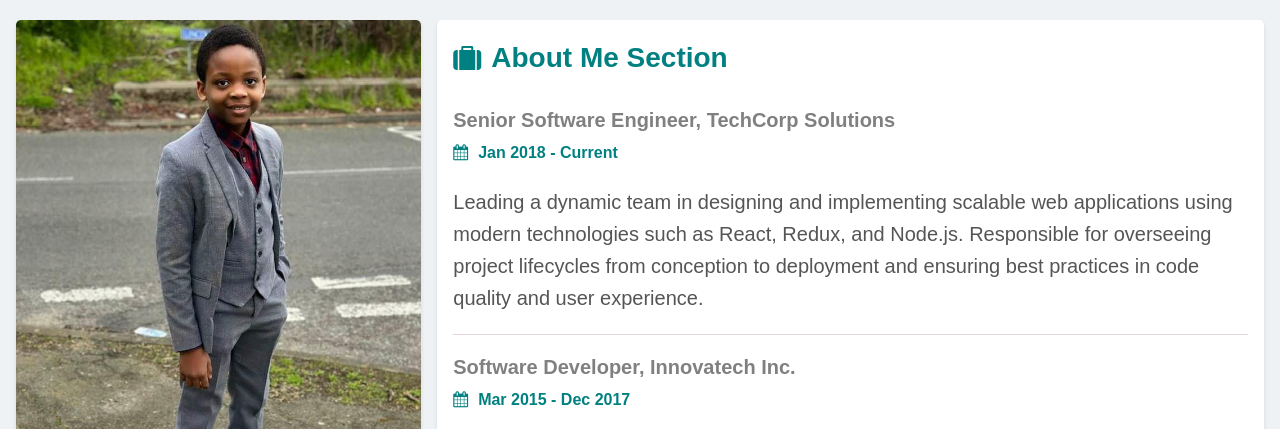
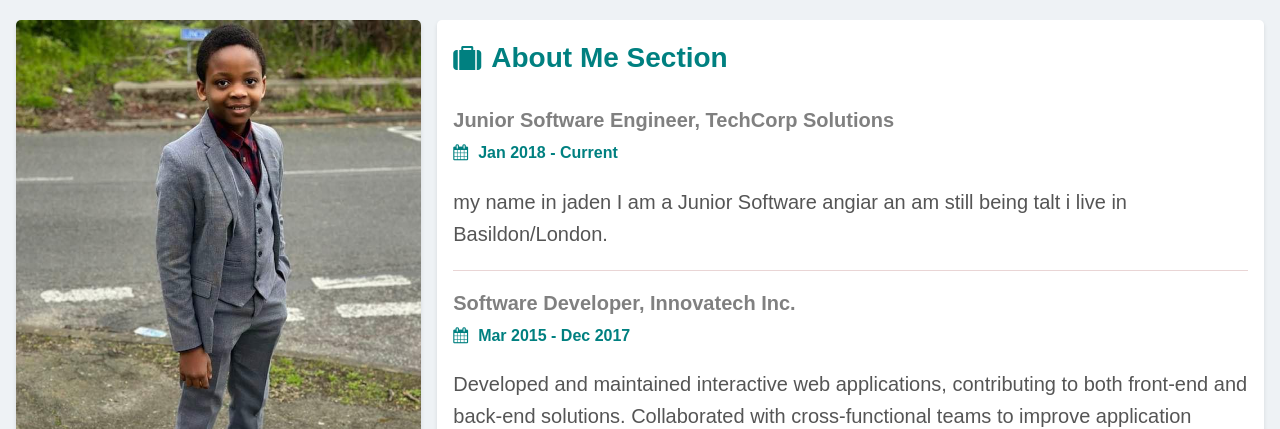
Before and after one commit to joheobe/portfolio, a plain HTML site: page index.html in a window 1280 px wide. Shown: the top 429 px of the page. Drawn offline with Linux system fonts and the light colour scheme.

```diff
--- a/index.html
+++ b/index.html
@@ -3,7 +3,7 @@
 <head>
   <meta charset="UTF-8" />
   <meta name="viewport" content="width=device-width, initial-scale=1" />
-  <title>Professional Resume - Alex Johnson</title>
+  <title>Professional Resume - Jaden Ominyi</title>
   <!-- Font Awesome CDN -->
   <link rel="stylesheet" href="https://cdnjs.cloudflare.com/ajax/libs/font-awesome/4.7.0/css/font-awesome.min.css">
   <style>
@@ -292,10 +292,10 @@ footer a {
           <div class="card-content">
             <h2><i class="fa fa-suitcase"></i>About Me Section</h2>
             <div>
-              <h5>Senior Software Engineer, TechCorp Solutions</h5>
+              <h5>Junior Software Engineer, TechCorp Solutions</h5>
               <h6><i class="fa fa-calendar"></i>Jan 2018 - Current</h6>
               <p>
-                Leading a dynamic team in designing and implementing scalable web applications using modern technologies such as React, Redux, and Node.js. Responsible for overseeing project lifecycles from conception to deployment and ensuring best practices in code quality and user experience.
+                my name in jaden I am a Junior Software angiar an am still being talt i live in Basildon/London.
               </p>
               <hr />
             </div>
```
